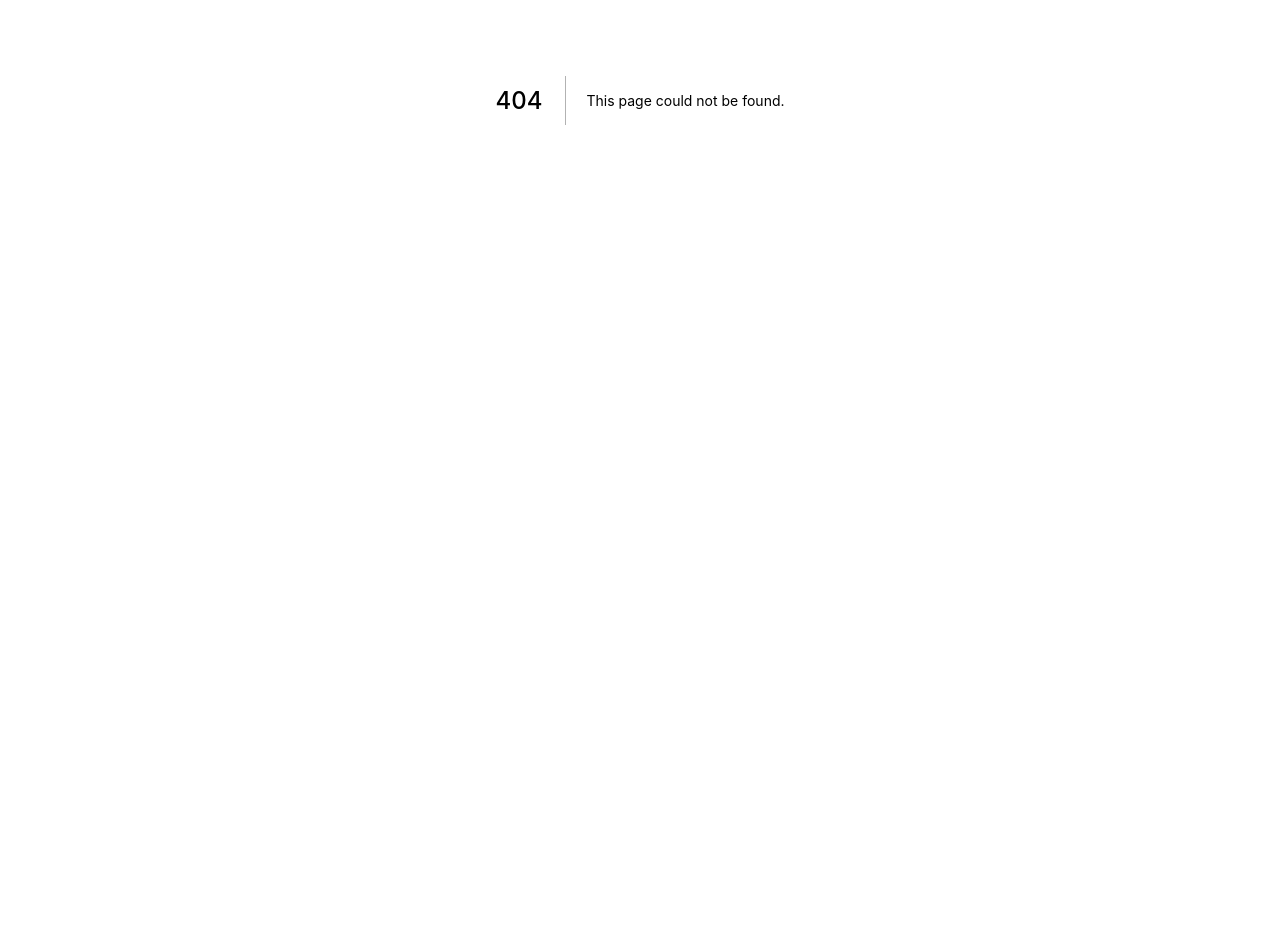
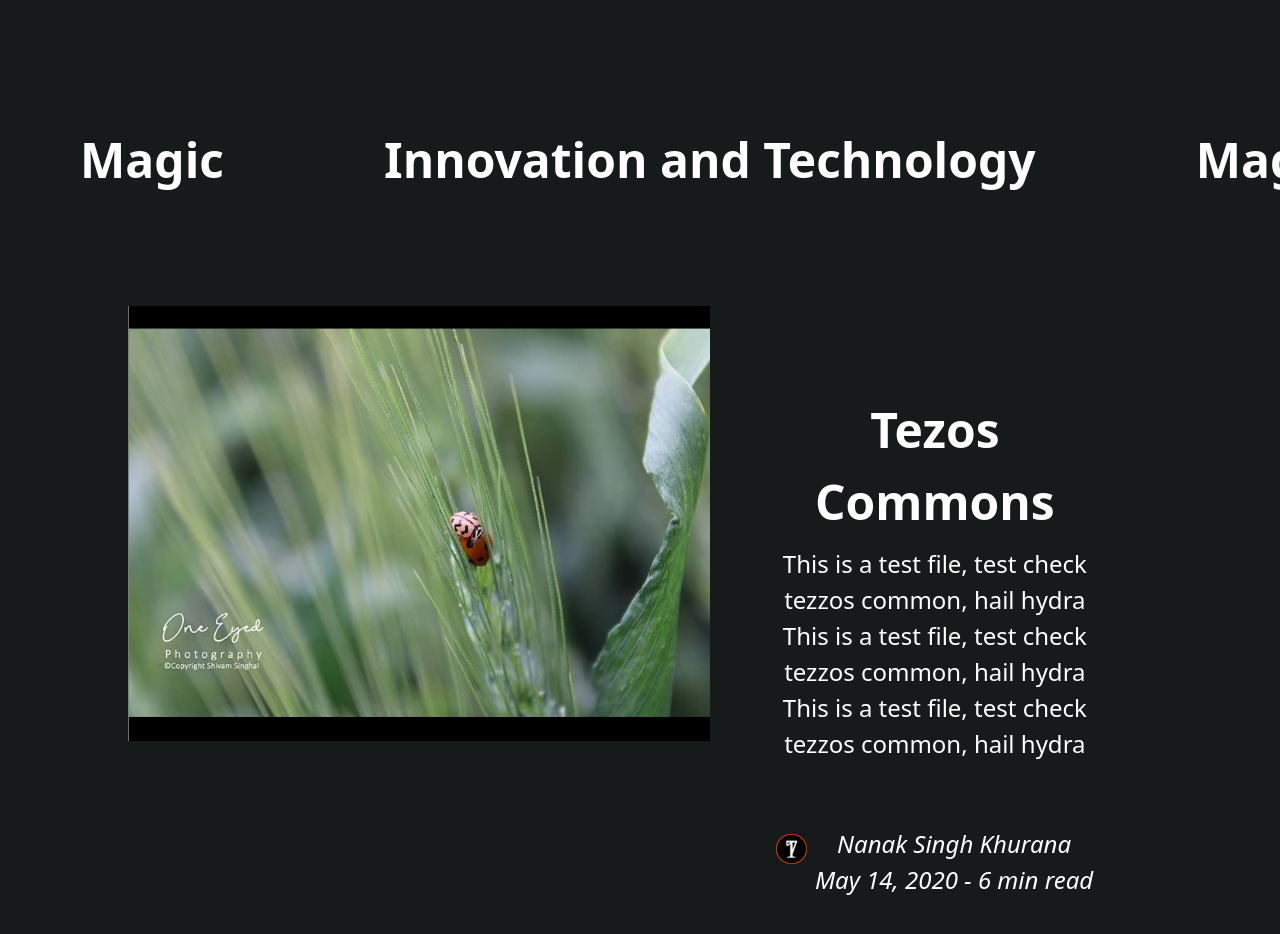
Before and after one commit to dhruv10/project-tap, a Next.js app: page /exploreArticles in a window 1280 px wide. Before the commit this address had no page. Shown: the part 300-1234 px from the top of the page. Before the commit the page ends 800 px from the top, so only its background shows below. Built offline with nearby package versions, Linux system fonts and the light colour scheme.

Commit message:
final-code

```diff
--- /dev/null
+++ b/assets/articles/exploreArticlesContent.js
@@ -0,0 +1,58 @@
+export const exploreArticlesContent = [
+    {
+        'topic': 'Tezos Commons',
+        'description': 'This is a test file, test check tezzos common, hail hydra This is a test file, test check tezzos common, hail hydra This is a test file, test check tezzos common, hail hydra',
+        'author': 'Nanak Singh Khurana',
+        'issueDate': 'May 14, 2020',
+        'timeToRead': '6 min read',
+        'img': '/images/one_eyed.jpg'
+    },
+    {
+        'topic': 'Tezos Commons',
+        'description': 'This is a test file, test check tezzos common, hail hydra This is a test file, test check tezzos common, hail hydra This is a test file, test check tezzos common, hail hydra',
+        'author': 'Nanak Singh Khurana',
+        'issueDate': 'May 14, 2020',
+        'timeToRead': '6 min read',
+        'img': '/images/one_eyed.jpg'
+    },
+    {
+        'topic': 'Tezos Commons',
+        'description': 'This is a test file, test check tezzos common, hail hydra This is a test file, test check tezzos common, hail hydra This is a test file, test check tezzos common, hail hydra',
+        'author': 'Nanak Singh Khurana',
+        'issueDate': 'May 14, 2020',
+        'timeToRead': '6 min read',
+        'img': '/images/one_eyed.jpg'
+    },
+    {
+        'topic': 'Tezos Commons',
+        'description': 'This is a test file, test check tezzos common, hail hydra This is a test file, test check tezzos common, hail hydra This is a test file, test check tezzos common, hail hydra',
+        'author': 'Nanak Singh Khurana',
+        'issueDate': 'May 14, 2020',
+        'timeToRead': '6 min read',
+        'img': '/images/one_eyed.jpg'
+    },
+    {
+        'topic': 'Tezos Commons',
+        'description': 'This is a test file, test check tezzos common, hail hydra This is a test file, test check tezzos common, hail hydra This is a test file, test check tezzos common, hail hydra',
+        'author': 'Nanak Singh Khurana',
+        'issueDate': 'May 14, 2020',
+        'timeToRead': '6 min read',
+        'img': '/images/one_eyed.jpg'
+    },
+    {
+        'topic': 'Tezos Commons',
+        'description': 'This is a test file, test check tezzos common, hail hydra This is a test file, test check tezzos common, hail hydra This is a test file, test check tezzos common, hail hydra',
+        'author': 'Nanak Singh Khurana',
+        'issueDate': 'May 14, 2020',
+        'timeToRead': '6 min read',
+        'img': '/images/one_eyed.jpg'
+    },
+    {
+        'topic': 'Tezos Commons',
+        'description': 'This is a test file, test check tezzos common, hail hydra This is a test file, test check tezzos common, hail hydra This is a test file, test check tezzos common, hail hydra',
+        'author': 'Nanak Singh Khurana',
+        'issueDate': 'May 14, 2020',
+        'timeToRead': '6 min read',
+        'img': '/images/one_eyed.jpg'
+    }
+]
--- /dev/null
+++ b/components/article1.tsx
@@ -0,0 +1,25 @@
+import React from 'react';
+
+const TAPLogo = '/images/tap_logo.svg';
+
+const Article1 = (props: { topic: string; description: string; author: string; issueDate: string; timeToRead: string; img: string }) => (
+    <a href='#'>
+        <div className='grid grid-cols-7 grid-rows-3 gap-2 text-white hover:bg-gray-800 rounded'>
+            <img src={props.img} className='my-10 row-start-1 row-span-3 col-start-1 col-span-4' />
+            <div className='px-12 pt-12 row-start-1 row-span-1 col-start-5 col-span-3 text-5xl font-semibold mx-10 mt-20'>{props.topic}</div>
+            <p className='px-12 row-start-2 row-span-1 col-start-5 col-span-3 text-2xl mx-14'>{props.description}</p>
+
+            <div className='row-start-3 row-span-1 col-start-5 col-span-3'>
+                <div className='grid grid-rows-2 grid-flow-col text-white justify-center content-center'>
+                    <img src={TAPLogo} className='row-start-1 row-span-2 w-16 my-2' />
+                    <p className='row-span-1 col-span-10 text-sm italic ml-2 text-2xl'>{props.author}</p>
+                    <p className='row-span-1 col-span-10 text-xs italic ml-2 text-2xl'>{props.issueDate} - {props.timeToRead}</p>
+                </div>
+            </div>
+
+
+        </div>
+    </a>
+);
+
+export default Article1;
--- /dev/null
+++ b/components/articles.tsx
@@ -0,0 +1,24 @@
+import React from 'react';
+
+const TAPLogo = '/images/tap_logo.svg';
+
+const Articles = (props: { topic: string; description: string; author: string; issueDate: string; timeToRead: string; img: string }) => (
+    <div className='my-12 ml-32 w-1/5 flex content-start'>
+        <a href='#' className='hover:bg-gray-800 rounded'>
+            <img src={props.img} />
+            <div className='text-white text-2xl font-bold'>{props.topic}</div>
+            <p className='text-white text-sm font-semibold '>
+                {props.description}
+            </p>
+
+            <div className='grid grid-rows-2 grid-flow-col  text-white mt-2'>
+                <img src={TAPLogo} className='row-span-2 w-10' />
+                <p className='row-span-1 col-span-10 text-sm italic'>{props.author}</p>
+                <p className='row-span-1 col-span-10 text-xs italic'>{props.issueDate} - {props.timeToRead}</p>
+            </div>
+        </a>
+
+    </div>
+);
+
+export default Articles;
--- /dev/null
+++ b/pages/exploreArticles.tsx
@@ -0,0 +1,76 @@
+import React from 'react';
+import Head from 'next/head';
+
+// Components
+import Articles from '../components/articles';
+import Article1 from '../components/article1';
+
+// Data
+import { exploreArticlesContent } from '../assets/articles/exploreArticlesContent';
+
+// Images
+const TAPLogo = '/images/tap_logo.svg';
+const expLogo = '/images/d.jpg';
+
+const exploreArticles = () => (
+    <div className='bg-dark-primary'>
+
+        <Head>
+            <title>Explore Articles</title>
+            <link rel='icon' href='/favicon.ico' />
+        </Head>
+
+        <section className='px-32 py-2'>
+
+            <div className='flex'>
+                <img src={TAPLogo} className='w-12' alt='TAPLogo' />
+                <p className='text-white text-2xl font-bold leading-none p-6'>The Abstract People</p>
+            </div>
+
+            <div className='grid grid-rows-2 grid-cols-5 grid-flow-col w-3/5 gap-4 text-white'>
+                <img src={expLogo} className='row-span-2 col-span-1 mt-4' width='80%' alt='expLogo' />
+                <div className='row-span-1 col-start-2 col-span-3 font-inter text-5xl font-bold '>Explore Articles</div>
+                <div className='row-span-1 col-start-2 col-span-4 mb-4'>With a wide range of selection hover over here and there</div>
+            </div>
+
+        </section>
+
+
+
+        {/* <!-- DESIGN FOR THE BACKGROUND -->
+    <section className='h-screen w-full px-16 flex justify-between items-center'>
+      <div className='bg-dark-blue h-half w-6/5 rounded-oval absolute -left-1/10 top-75vh rotate-4 z-3'></div>
+      <div className='bg-light-blue h-4/5 w-7/5 rounded-oval absolute -left-1/5 top-88vh -rotate-7 z-3'></div>
+      <div className='bg-dark-blue h-4/5 w-full absolute left-0 top-120vh z-2'></div>
+      <div className='bg-light-blue h-half w-3/4 rounded-oval absolute -right-1/5 top-170vh rotate-4 z-3'></div>
+      <div className='bg-dark-primary h-half w-3/5 rounded-oval absolute -left-1/120 top-180vh rotate-4 z-3'></div>
+    </section>
+    */}
+
+        <section className='z-5'>
+            <div className='inline-block text-white mt-8 w-full whitespace-no-wrap overflow-x-scroll font-semibold text-5xl'>
+                <a href='#' className='mx-20 hover:text-gray-600'>Magic</a>
+                <a href='#' className='mx-20 hover:text-gray-600'>Innovation and Technology</a>
+                <a href='#' className='mx-20 hover:text-gray-600'>Magic</a>
+                <a href='#' className='mx-20 hover:text-gray-600'>Web Development</a>
+            </div>
+        </section>
+
+        <section className='my-16 flex flex-wrap text-align-center '>
+
+            {exploreArticlesContent.map((article, index) => {
+                if (index === 0)
+                    return <section className='px-32 text-center'><Article1 topic={article.topic} description={article.description} author={article.author} issueDate={article.issueDate} timeToRead={article.timeToRead} img={article.img} /></section>;
+                return <Articles topic={article.topic} description={article.description} author={article.author} issueDate={article.issueDate} timeToRead={article.timeToRead} img={article.img} />;
+            })}
+        </section>
+
+        <section className='h-4 w-full px-16 py-8 flex justify-between items-center bg-grad-red'>
+            <p className='text-white text-1xl z-3'>Owned by Shivam Singhal</p>
+            <p className='text-white text-1xl z-3'>Made with love by TAP</p>
+            <p className='text-white text-1xl z-3'></p>
+        </section>
+    </div>
+);
+
+export default exploreArticles;
--- a/pages/index.tsx
+++ b/pages/index.tsx
@@ -1,5 +1,6 @@
 import React from 'react';
 import Head from 'next/head';
+import Link from 'next/link';
 
 // Components
 import Article from '../components/article';
@@ -42,9 +43,9 @@
     </section>
 
     <section className='h-screen w-full px-16'>
-      <p className='text-white text-5xl font-bold mt-64 z-3'>
+      <Link href='./exploreArticles'><a><p className='text-white text-5xl font-bold mt-64 z-3'>
         Discover Articles
-      </p>
+      </p></a></Link>
       {homePageArticles.map((article) => {
         return <Article heading={article.heading} content={article.content} />;
       })}
```
Also changed, not shown: tsconfig.json (+12 -3 lines), public/images/d.jpg (added), public/images/one_eyed.jpg (added).
